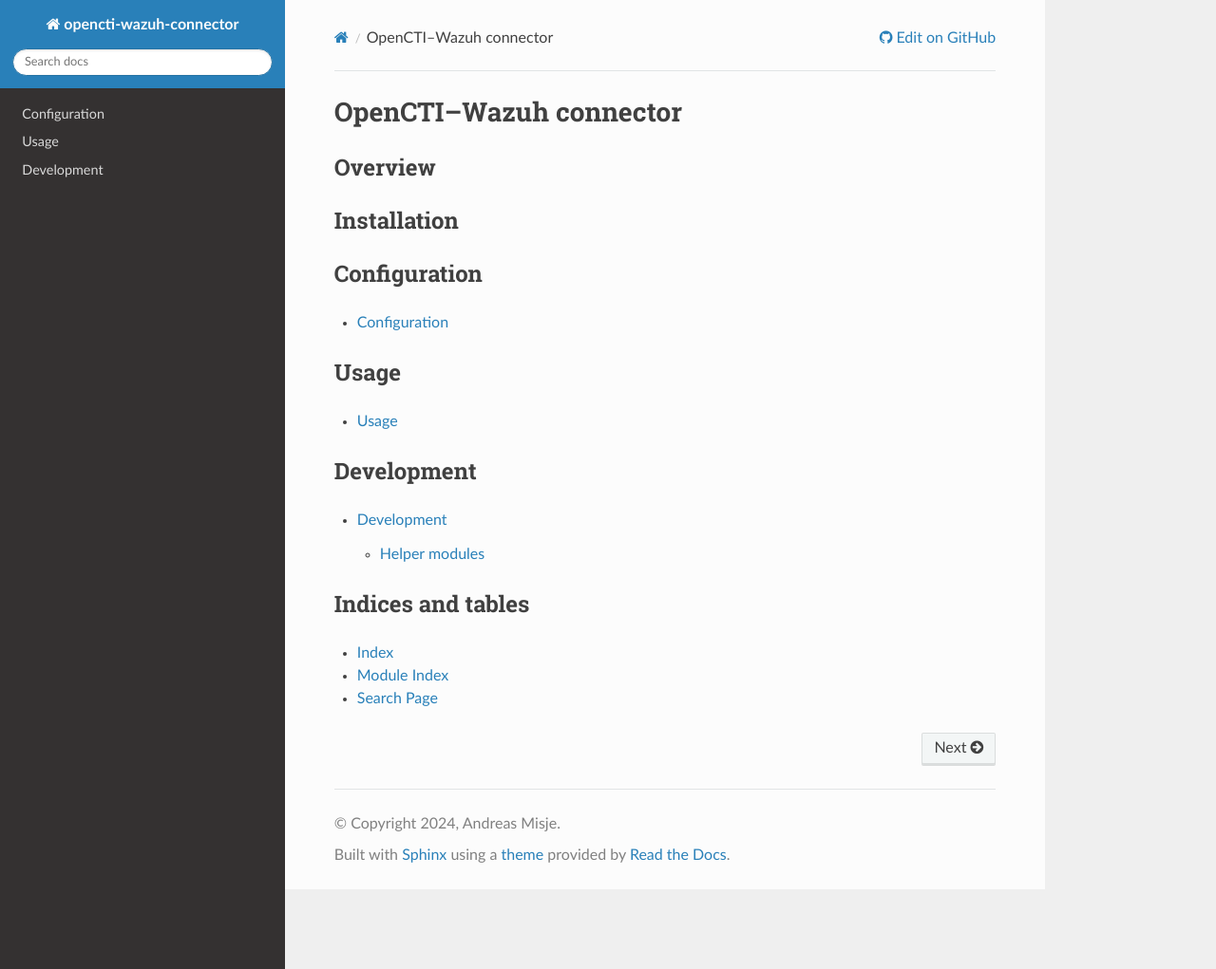
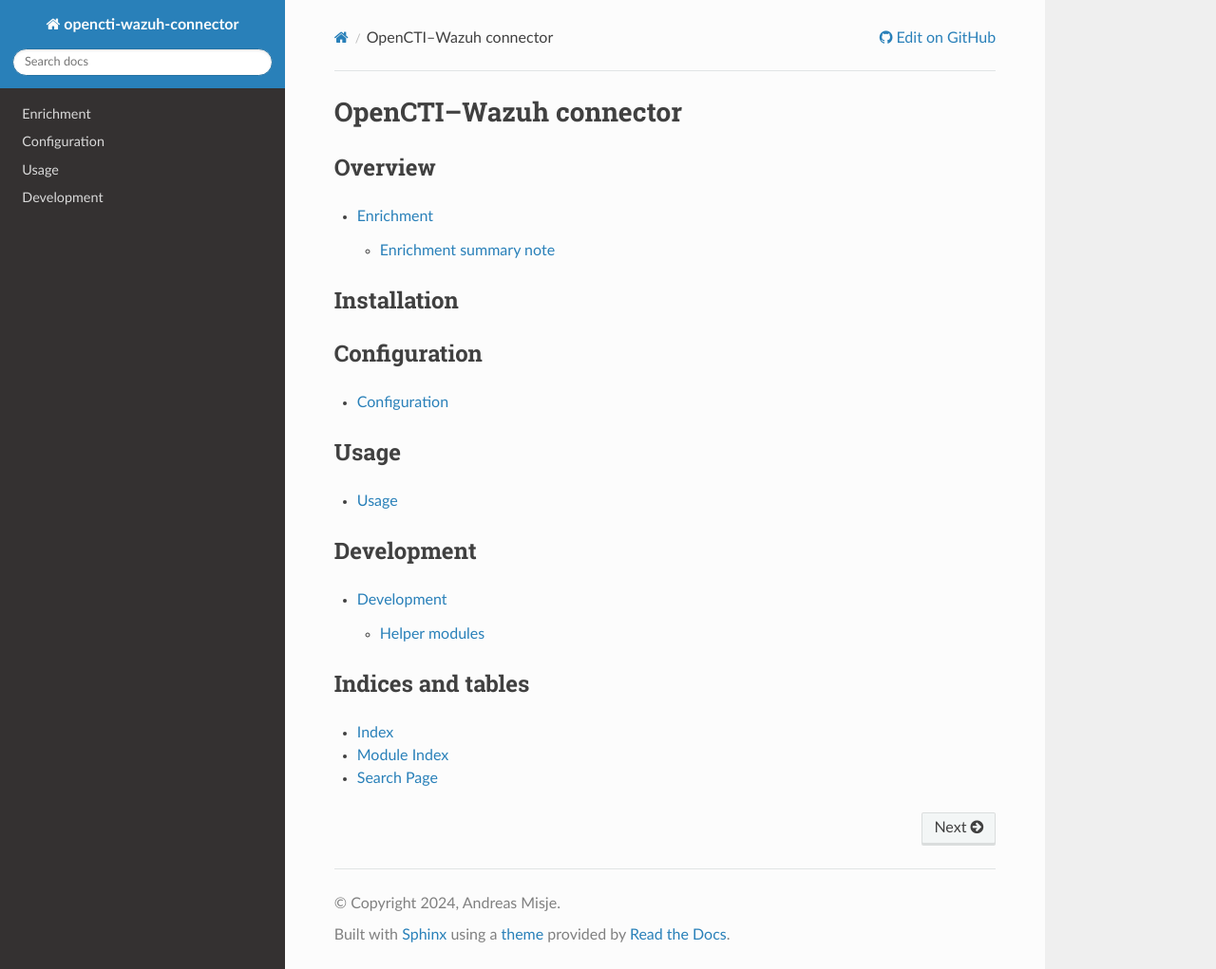
Before and after one commit to misje/opencti-wazuh-connector, a Sphinx documentation site: the page built from docs/source/index.rst, in a window 1280 px wide and 1021 px high. Shown: the whole window at 95% size. Built offline with Sphinx 7.4.7 and the Read the Docs theme 2.0.0, drawn with Linux system fonts in a browser that asks for light colours.

Commit message:
Get rid of doc warnings

```diff
--- /dev/null
+++ b/docs/source/enrichment.rst
@@ -0,0 +1,9 @@
+.. _enrichment:
+
+Enrichment
+===================================================
+
+.. toctree::
+   :maxdepth: 2
+
+   example_summary_note
--- a/docs/source/example_alert_note.rst
+++ /dev/null
@@ -1 +0,0 @@
-TODO
--- a/docs/source/index.rst
+++ b/docs/source/index.rst
@@ -7,6 +7,12 @@ OpenCTI–Wazuh connector
 
 Overview
 ---------------------------------------------------
+
+.. toctree::
+   :maxdepth: 2
+
+   enrichment
+
 
 Installation
 ---------------------------------------------------
```
Also changed, not shown: 1 other file.
